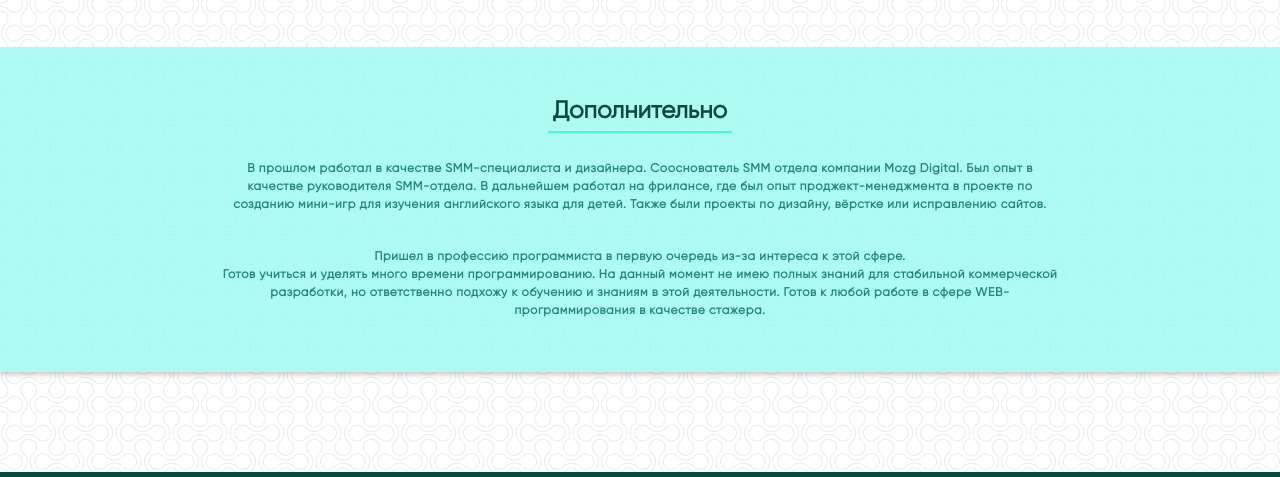
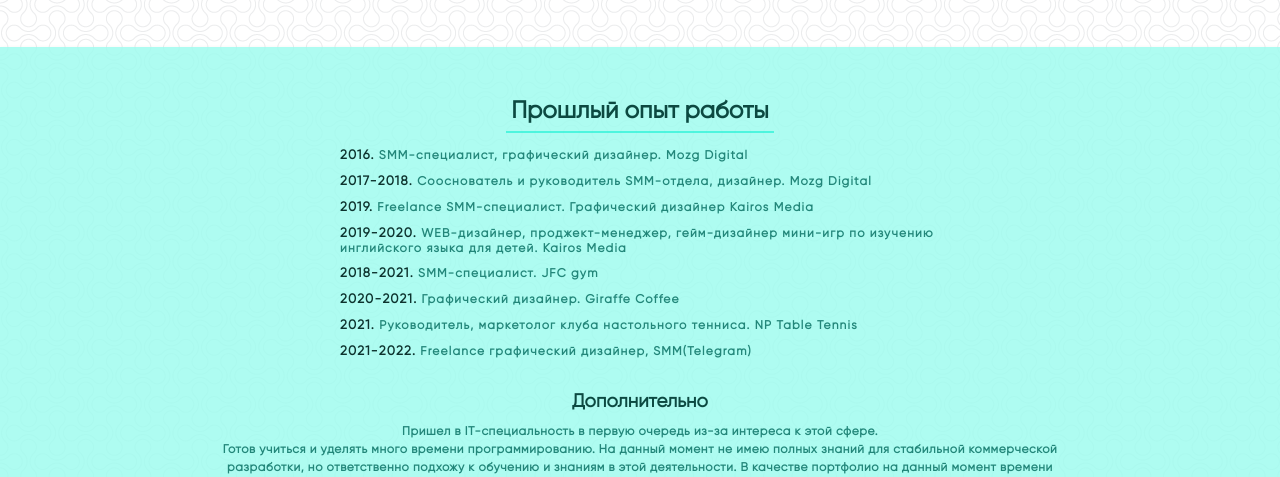
Before and after one commit to ranbu171/resume, a plain HTML site: page index.html in a window 1280 px wide. Shown: the part 1875-2352 px from the top of the page. Drawn offline with nearby package versions, Linux system fonts and the light colour scheme; files whose address does not match are found by name.

Commit message:
experience fixes

```diff
--- a/index.html
+++ b/index.html
@@ -103,10 +103,24 @@
 
         <section id="experience">
             <div class="experience coloredSection section">
-            <h2>Дополнительно</h2>
+            <h2>Прошлый опыт работы</h2>
             <div>
-            <p>В прошлом работал в качестве SMM-специалиста и дизайнера. Сооснователь SMM отдела компании Mozg Digital. Был опыт в качестве руководителя SMM-отдела. В дальнейшем работал на фрилансе, где был опыт проджект-менеджмента в проекте по созданию мини-игр для изучения английского языка для детей. Также были проекты по дизайну, вёрстке или исправлению сайтов.</p>
-            <p>Пришел в профессию программиста в первую очередь из-за интереса к этой сфере.<br>Готов учиться и уделять много времени программированию. На данный момент не имею полных знаний для стабильной коммерческой разработки, но ответственно подхожу к обучению и знаниям в этой деятельности. Готов к любой работе в сфере WEB-программирования в качестве стажера.
+                <ul>
+                    <li><span>2016.</span> SMM-специалист, графический дизайнер. Mozg Digital</li>
+                    <li><span>2017-2018.</span> Сооснователь и руководитель SMM-отдела, дизайнер. Mozg Digital</li>
+                    <li><span>2019.</span> Freelance SMM-специалист. Графический дизайнер Kairos Media</li>
+                    <li><span>2019-2020.</span> WEB-дизайнер, проджект-менеджер, гейм-дизайнер мини-игр по изучению инглийского языка для детей. Kairos Media</li>
+                    <li><span>2018-2021.</span> SMM-специалист. JFC gym</li>
+                    <li><span>2020-2021.</span> Графический дизайнер. Giraffe Coffee</li>
+                    <li><span>2021.</span> Руководитель, маркетолог клуба настольного тенниса. NP Table Tennis</li>
+                    <li><span>2021-2022.</span> Freelance графический дизайнер, SMM(Telegram)</li>
+                </ul>
+                <h3>Дополнительно</h3>
+            <p>Пришел в IT-специальность в первую очередь из-за интереса к этой сфере.<br>
+                Готов учиться и уделять много времени программированию. На данный момент не
+                имею полных знаний для стабильной коммерческой разработки, но ответственно подхожу
+                 к обучению и знаниям в этой деятельности. В качестве портфолио на данный момент времени
+                 выступает учебный проект <a href="https://to-do-list-two-woad.vercel.app/" target="_blank">To Do List</a>
             </p>
         </div>
         </div>
@@ -120,7 +134,7 @@
                 <img class="footerImage" src="icons/telegram.png" alt="">
 
                 </div>
-                <span>0559 18 77 79</span>
+                <span>+996 559 187 779</span>
             </div>
             <div class="contactDiv">
                 <img class="footerImage" src="icons/email.png" alt="">
@@ -131,13 +145,6 @@
                 <span>@ranbu171</span>
             </div>
             <span class="footerSpan">Сайт полностью написан Дмитрием Шульженко (За исключением "Стрессоустойчивости" и плавной прокрутки ссылок). 2022</span>
-            <!-- <ul>
-                <li>0559 18 77 79</li>
-                <li>shulzhenko.dm@gmail.com</li>
-                <li>@ranbu171</li>
-                <li></li>
-                <li></li>
-            </ul> -->
         </footer>
     </main>
     <script src="https://code.jquery.com/jquery-3.2.1.min.js"></script>
--- a/script.js
+++ b/script.js
@@ -68,8 +68,8 @@ function addAnimation () {
     // skills animation
     if (!animationDivs[7].className.includes('animationOn')){
         if (window.scrollY >= skillAnimation.offsetTop-100){
-            for (let all in animationDivs){
-                animationDivs[all].classList.add('animationOn');
+            for (i=0; i< animationDivs.length; i++){
+                animationDivs[i].classList.add('animationOn');
             }
         }
     }
--- a/style.css
+++ b/style.css
@@ -341,10 +341,35 @@ h2 {
     line-height: 1.5;
     font-weight: bold;
     display: inline-block;
+    margin-top: 0;
     width: 70%;
     padding-top: 10px;
 }
+.experience ul {
+    padding-left: 0;
+    margin: 0 auto;
+    width: 50%;
+}
+.experience li {
 
+    list-style-type: none;
+    text-align: start;
+    color: #228679;
+    font-size: 12px;
+	letter-spacing: 0.1em;
+    font-weight: bold;
+    padding-top: 10px;
+}
+.experience li span {
+    color: #0d332e;
+    font-size: 13px;
+    font-weight: bolder;
+}
+.experience h3 {
+    color: #0c4941;
+    margin-top: 30px;
+    margin-bottom: 0;
+}
 .contact {
     position: relative;
     display: grid;
@@ -443,6 +468,9 @@ header img {
     .experience p{
         width: 90%;
     }
+    .experience ul {
+        width: 90%;
+    }
     #headerName {
         display: block;
         color: transparent;
@@ -462,7 +490,6 @@ header img {
         left: 0;
         top: 0;
         margin: 0 auto;
-        /* display: grid; */
         padding-top: 50px;
         background-color: transparent;
         width: 100%;
@@ -565,7 +592,6 @@ header img {
         left: 0;
         top: 0;
         margin: 0 auto;
-        /* display: grid; */
         padding-top: 50px;
         background-color: transparent;
         width: 100%;
@@ -616,6 +642,8 @@ header img {
         grid-row-gap: 30px;
 
     }
-
+    .experience ul {
+        width: 70%;
+    }
 
 }
```
